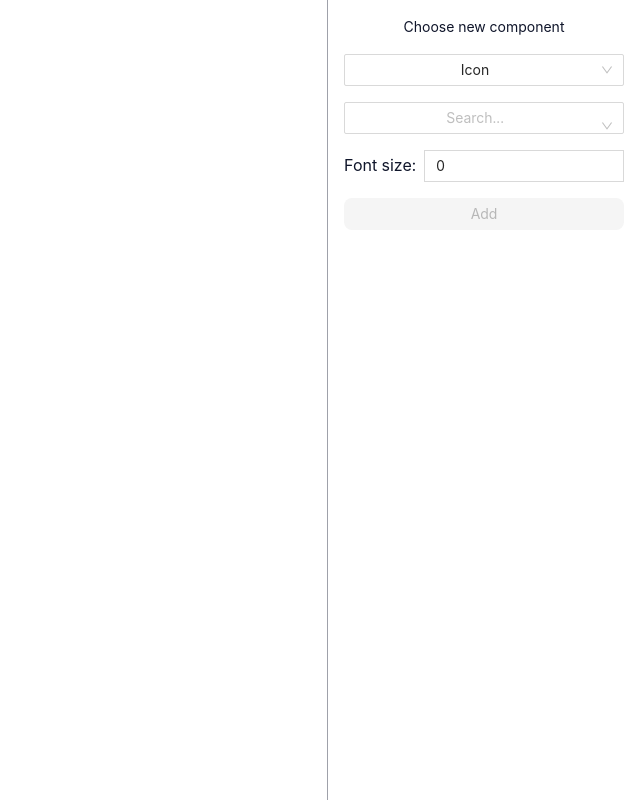
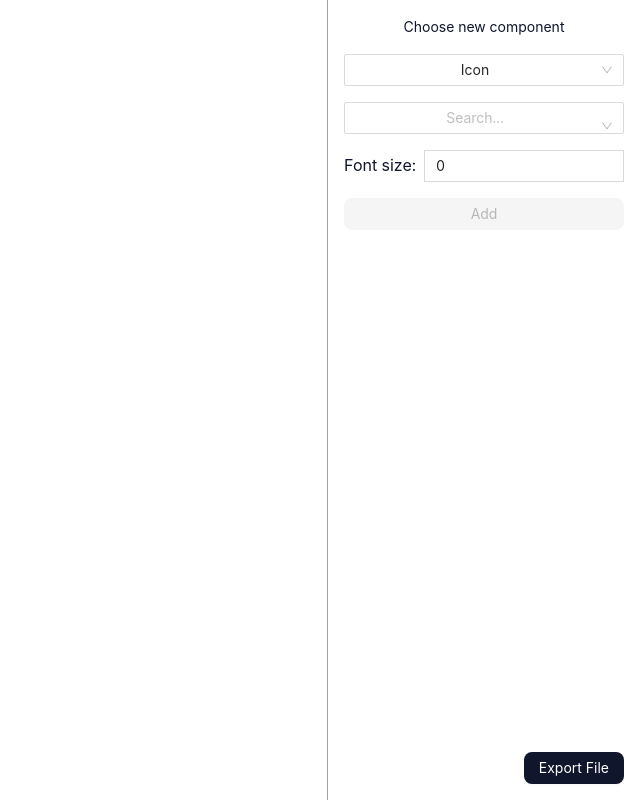
Before and after one commit to KrzysztofKrych/editor, a React (Create React App) app: page / in a window 1280 px wide. Shown: the whole page, without its empty margins (640-1280 px from the left). Built offline with nearby package versions, Linux system fonts and the light colour scheme.

Commit message:
export to pdf

```diff
--- a/package.json
+++ b/package.json
@@ -13,6 +13,8 @@
     "@types/react-dom": "^18.0.0",
     "antd": "^4.20.5",
     "axios": "^0.27.2",
+    "html2canvas": "^1.4.1",
+    "jspdf": "^2.5.1",
     "react": "^18.1.0",
     "react-dom": "^18.1.0",
     "react-draggable": "^4.4.5",
--- a/src/components/ui/MainLayout.tsx
+++ b/src/components/ui/MainLayout.tsx
@@ -1,21 +1,36 @@
+import { useRef } from 'react'
+import { ExporterService } from '../../services/Exporter/ExporterService'
 import { useAppSelector } from '../../store'
 import { editorSelector } from '../../store/editor/editor.reducer'
 import { COLORS } from '../../styles/colors'
-import { StyledDiv, StyledGrid } from '../../styles/styled-components'
-import { MenuType } from '../../utils/enums'
+import { StyledDiv, StyledFlex, StyledGrid } from '../../styles/styled-components'
+import { ButtonType, MenuType } from '../../utils/enums'
 import { Editor } from '../views/Editor'
 import { EditorMenu } from '../views/EditorMenu'
 import { EditPanel } from '../views/EditPanel'
+import { Button } from './Button'
 
 export const MainLayout = () => {
   const { currentMenu } = useAppSelector(editorSelector)
+  const ref = useRef<HTMLDivElement>(null)
   return (
     <StyledGrid columns='4fr 1fr'>
-      <Editor />
-      <StyledDiv borderleft={`1px solid ${COLORS.PRIMARY_OPACITY}`}>
+      <StyledDiv ref={ref} width='100%' height='100%' className='editor'>
+        <Editor />
+      </StyledDiv>
+      <StyledFlex borderleft={`1px solid ${COLORS.PRIMARY_OPACITY}`} direction='column' justifycontent='space-between'>
         {currentMenu.value === MenuType.NEW && <EditorMenu />}
         {currentMenu.value === MenuType.EDIT && <EditPanel />}
-      </StyledDiv>
+        <StyledFlex padding='1rem' justifycontent='flex-end' width='100%'>
+          <Button
+            type={ButtonType.PRIMARY}
+            text='Export File'
+            onClick={() => {
+              ref.current && ExporterService.exportToPdf(ref.current)
+            }}
+          />
+        </StyledFlex>
+      </StyledFlex>
     </StyledGrid>
   )
 }
--- a/src/components/views/Editor.tsx
+++ b/src/components/views/Editor.tsx
@@ -23,7 +23,7 @@ export const Editor = () => {
   }
 
   return (
-    <StyledDiv>
+    <StyledDiv width='100%' height='100%'>
       {draggableTexts.map((text) => (
         <Draggable
           onStop={(event, position) => {
@@ -36,7 +36,6 @@ export const Editor = () => {
             className={`.${text.id}`}
             style={{
               position: 'absolute',
-              display: 'inline-block',
               color: text.color,
               fontWeight: text.fontWeight,
               fontSize: text.fontSize,
@@ -60,7 +59,7 @@ export const Editor = () => {
           }}
         >
           <StyledDiv
-            style={{ position: 'absolute', display: 'inline-block' }}
+            style={{ position: 'absolute' }}
             onClick={() => {
               handleUpdateMenuView({ value: MenuType.EDIT, type: DraggableType.ICON, id: icon.id })
             }}
@@ -84,7 +83,6 @@ export const Editor = () => {
             border={`1px solid ${COLORS.PRIMARY}`}
             style={{
               position: 'absolute',
-              display: 'inline-block',
               width: `${container.width}px`,
               height: `${container.height}px`,
             }}
--- a/src/components/views/EditorMenu.tsx
+++ b/src/components/views/EditorMenu.tsx
@@ -27,7 +27,7 @@ export const EditorMenu = () => {
   }
 
   return (
-    <StyledFlex direction='column' padding=' 0 1rem '>
+    <StyledFlex direction='column' padding='0 1rem ' width='100%'>
       <SelectLabel
         onChange={(value) => {
           setSelectedDraggableType(value as DraggableType)
--- /dev/null
+++ b/src/services/Exporter/ExporterService.ts
@@ -0,0 +1,18 @@
+import html2canvas from 'html2canvas'
+import { jsPDF } from 'jspdf'
+
+export class ExporterService {
+  public static exportToPdf(element: HTMLDivElement) {
+    html2canvas(element).then((canvas) => {
+      const imgData = canvas.toDataURL('image/png')
+      const pdf = new jsPDF({
+        orientation: 'landscape',
+      })
+      const imgProps = pdf.getImageProperties(imgData)
+      const pdfWidth = pdf.internal.pageSize.getWidth()
+      const pdfHeight = (imgProps.height * pdfWidth) / imgProps.width
+      pdf.addImage(imgData, 'PNG', 0, 0, pdfWidth, pdfHeight)
+      pdf.save('download.pdf')
+    })
+  }
+}
--- a/src/styles/styled-components.ts
+++ b/src/styles/styled-components.ts
@@ -37,6 +37,7 @@ export const StyledFlex = styled.div<{
   alignitems?: string
   padding?: string
   width?: string
+  borderleft?: string
 }>`
   display: flex;
   justify-content: ${(props) => (props.justifycontent ? props.justifycontent : 'center')};
@@ -45,6 +46,7 @@ export const StyledFlex = styled.div<{
   flex-direction: ${(props) => (props.direction ? props.direction : 'row')};
   padding: ${(props) => props.padding};
   width: ${(props) => props.width};
+  border-left: ${(props) => props.borderleft};
 `
 
 export const StyledText = styled(Typography.Text)<{
```
Also changed, not shown: 1 other file (tests, documents, lock files or other folders).
